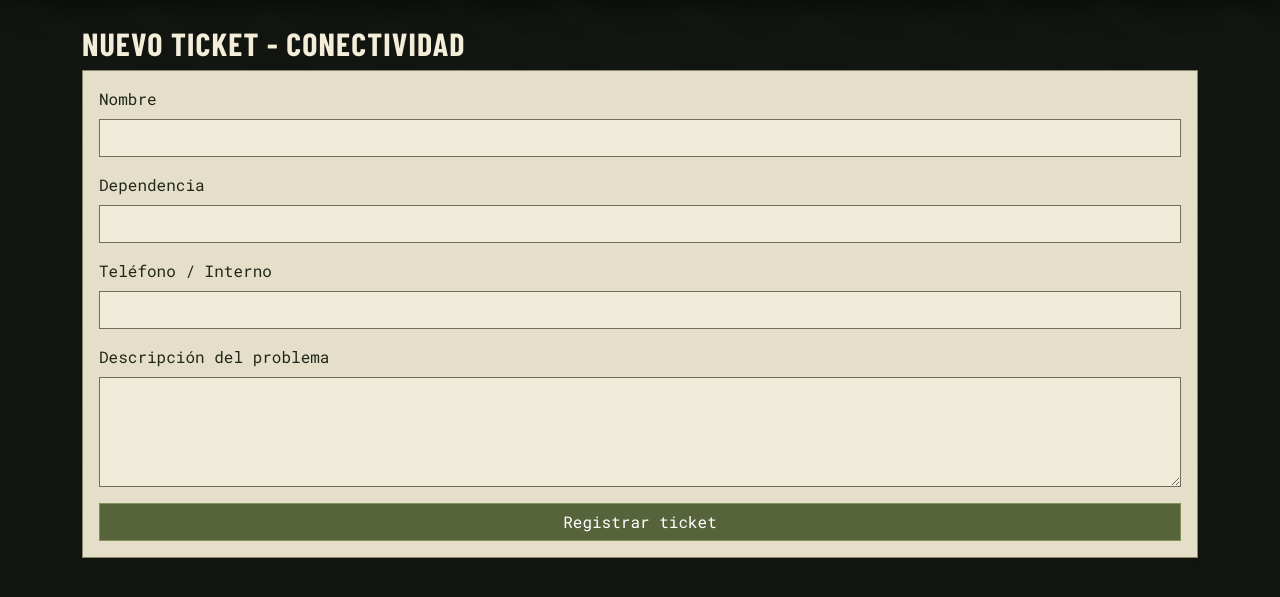
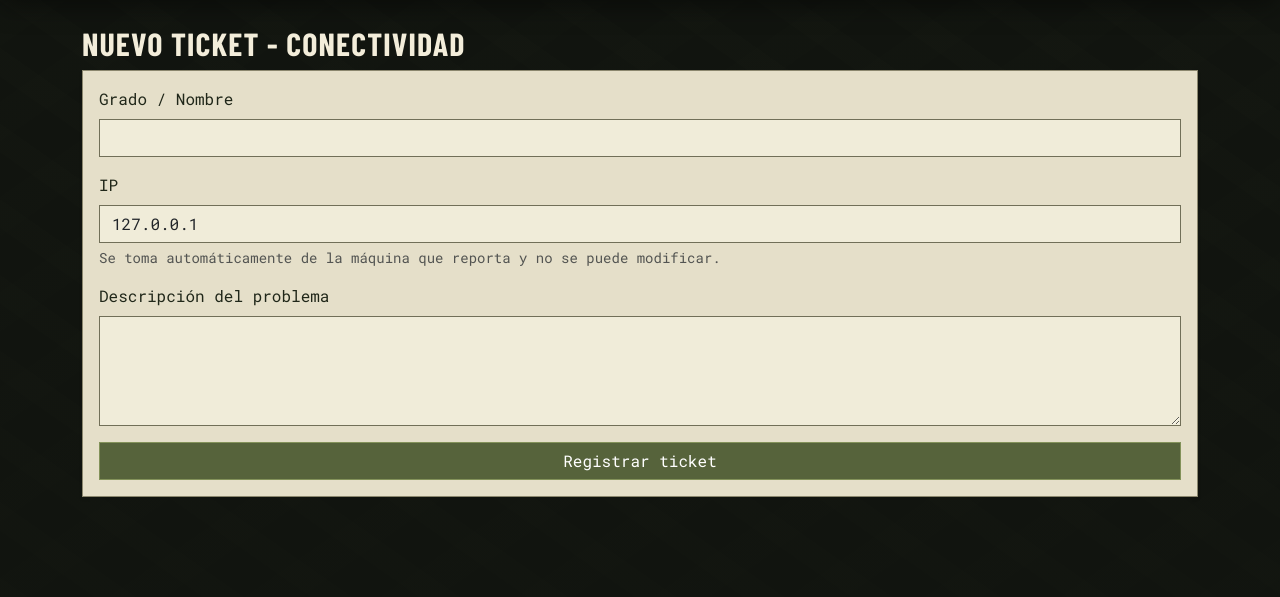
Before and after one commit to L183R/gestor-tickets, a Flask app: page /ticket/new/conectividad in a window 1280 px wide. Shown: the part 71-668 px from the top of the page. Run offline with Flask 3, Linux system fonts and the light colour scheme; a user stored in the database is signed in; some web fonts are replaced.

Commit message:
Actualiza campos del formulario de tickets

```diff
--- a/app.py
+++ b/app.py
@@ -183,13 +183,13 @@ def create_ticket(problem_id: str):
 
     if request.method == "POST":
         requester_name = request.form.get("requester_name", "").strip()
-        department = request.form.get("department", "").strip()
-        phone_internal = request.form.get("phone_internal", "").strip()
         description = request.form.get("description", "").strip()
 
-        if not all([requester_name, department, phone_internal, description]):
+        if not all([requester_name, description]):
             flash("Completa todos los campos obligatorios.", "danger")
-            return render_template("create_ticket.html", problem=problem)
+            return render_template(
+                "create_ticket.html", problem=problem, local_ip=client_ip()
+            )
 
         created_at = datetime.now().strftime("%Y-%m-%d %H:%M:%S")
         local_ip = client_ip()
@@ -205,8 +205,8 @@ def create_ticket(problem_id: str):
             """,
             (
                 requester_name,
-                department,
-                phone_internal,
+                "",
+                "",
                 problem["id"],
                 problem["title"],
                 description,
@@ -219,7 +219,7 @@ def create_ticket(problem_id: str):
         flash(f"Ticket #{ticket_id} creado exitosamente.", "success")
         return redirect(url_for("ticket_created", ticket_id=ticket_id))
 
-    return render_template("create_ticket.html", problem=problem)
+    return render_template("create_ticket.html", problem=problem, local_ip=client_ip())
 
 
 @app.route("/ticket/created/<int:ticket_id>")
--- a/templates/create_ticket.html
+++ b/templates/create_ticket.html
@@ -3,20 +3,17 @@
 <h2>Nuevo Ticket - {{ problem.title }}</h2>
 <form method="post" class="card p-3 shadow-sm">
   <div class="mb-3">
-    <label class="form-label">Nombre</label>
-    <input name="requester_name" class="form-control" required>
+    <label class="form-label" for="requester_name">Grado / Nombre</label>
+    <input id="requester_name" name="requester_name" class="form-control" required>
   </div>
   <div class="mb-3">
-    <label class="form-label">Dependencia</label>
-    <input name="department" class="form-control" required>
+    <label class="form-label" for="local_ip">IP</label>
+    <input id="local_ip" class="form-control" value="{{ local_ip }}" readonly aria-describedby="local-ip-help">
+    <div id="local-ip-help" class="form-text">Se toma automáticamente de la máquina que reporta y no se puede modificar.</div>
   </div>
   <div class="mb-3">
-    <label class="form-label">Teléfono / Interno</label>
-    <input name="phone_internal" class="form-control" required>
-  </div>
-  <div class="mb-3">
-    <label class="form-label">Descripción del problema</label>
-    <textarea name="description" rows="4" class="form-control" required></textarea>
+    <label class="form-label" for="description">Descripción del problema</label>
+    <textarea id="description" name="description" rows="4" class="form-control" required></textarea>
   </div>
   <button class="btn btn-success">Registrar ticket</button>
 </form>
--- a/templates/dashboard_pending.html
+++ b/templates/dashboard_pending.html
@@ -122,9 +122,8 @@
                       h("span", { className: "badge text-bg-warning" }, `Activo: ${formatElapsed(ticket.created_at)}`),
                     ]),
                     h("div", { className: "pending-ticket-box small", key: "requester" }, [
-                      h("div", null, [h("strong", null, "Solicitante:"), h("span", { className: "ms-1" }, ticket.requester_name)]),
-                      h("div", null, [h("strong", null, "Dependencia:"), h("span", { className: "ms-1" }, ticket.department)]),
-                      h("div", null, [h("strong", null, "Contacto:"), h("span", { className: "ms-1" }, ticket.phone_internal)]),
+                      h("div", null, [h("strong", null, "Grado / Nombre:"), h("span", { className: "ms-1" }, ticket.requester_name)]),
+                      h("div", null, [h("strong", null, "IP:"), h("span", { className: "ms-1" }, ticket.local_ip)]),
                       h("div", null, [h("strong", null, "Problema:"), h("span", { className: "ms-1" }, ticket.description)]),
                     ]),
                     h("div", { className: "pending-ticket-box small", key: "assigned" }, [
--- a/templates/dashboard_resolved.html
+++ b/templates/dashboard_resolved.html
@@ -62,7 +62,7 @@
 <table class="table table-striped table-bordered">
   <thead>
     <tr>
-      <th>ID</th><th>Estado</th><th>Solicitante</th><th>Problema</th><th>Asignado a</th><th>Cerrado por</th><th>Fecha cierre</th>
+      <th>ID</th><th>Estado</th><th>Grado / Nombre</th><th>Problema</th><th>Asignado a</th><th>Cerrado por</th><th>Fecha cierre</th>
       <th>Tiempo desde creación (min)</th><th>Tiempo desde asignación (min)</th>
     </tr>
   </thead>
--- a/templates/ticket_created.html
+++ b/templates/ticket_created.html
@@ -2,8 +2,7 @@
 {% block content %}
 <div class="card shadow-sm p-4">
   <h2>Ticket #{{ ticket.id }} registrado</h2>
-  <p><strong>Solicitante:</strong> {{ ticket.requester_name }}</p>
-  <p><strong>Dependencia:</strong> {{ ticket.department }}</p>
+  <p><strong>Grado / Nombre:</strong> {{ ticket.requester_name }}</p>
   <p><strong>Estado:</strong> {{ ticket.status }}</p>
   <p><strong>Fecha/Hora:</strong> {{ ticket.created_at }}</p>
   <p><strong>Tiempo abierto:</strong> <span id="open-time" data-created-at="{{ ticket.created_at }}">Calculando...</span></p>
```
Also changed, not shown: test_app.py (+46 -0 lines).
